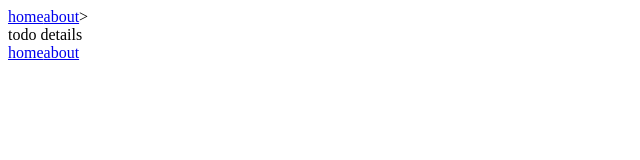
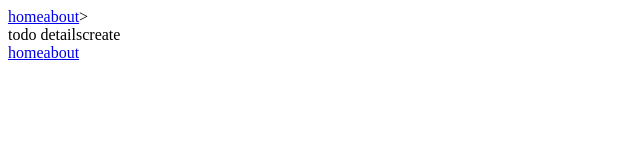
Before and after one commit to zhaoou/react_todolist, a React (Create React App) app: page /todo/create in a window 1280 px wide. Shown: the top 160 px of the page, without its empty margins (0-640 px from the left). Built offline with nearby package versions, Linux system fonts and the light colour scheme.

Commit message:
figured routing

```diff
--- a/src/todos/Todo.js
+++ b/src/todos/Todo.js
@@ -1,5 +1,6 @@
 import React, { Component, Fragment } from 'react';
-import {Switch, Route, Link, NavLink, BrowserRouter} from "react-router-dom";
+import {Switch, Route, Link, NavLink, BrowserRouter, withRouter} from "react-router-dom";
+
 
 
 class Todo extends Component {
@@ -53,7 +54,7 @@ class Todo extends Component {
   }
 }
 
-export default Todo;
+export default withRouter(Todo);
 
 
 
--- a/src/todos/TodoDetails.js
+++ b/src/todos/TodoDetails.js
@@ -11,6 +11,7 @@ class Todos extends Component {
       <div>
 
         todo details
+        {this.props.match.params.id}
       </div>
 
 
--- a/src/todos/Todos.js
+++ b/src/todos/Todos.js
@@ -1,6 +1,6 @@
 import React, { Component } from 'react';
 import Todo from './Todo';
-import Routes from '../Routes';
+import {Switch, Route, Link, NavLink, BrowserRouter, withRouter} from "react-router-dom";
 class Todos extends Component {
 
   constructor(props) {
```
